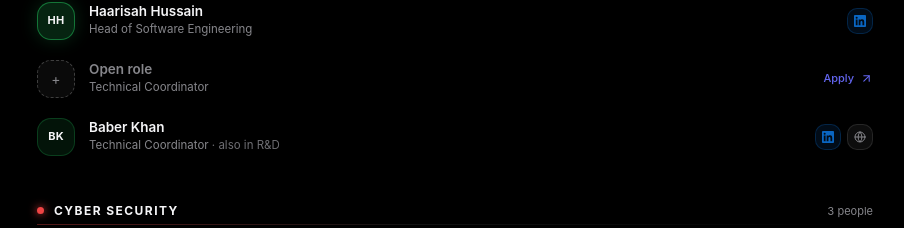
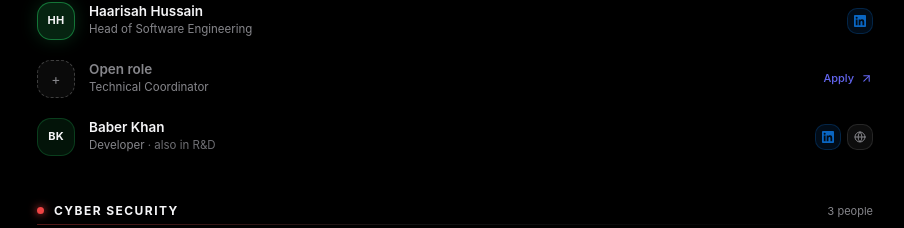
Before and after one commit to uffbilxl/sca, a Next.js app: page /committee in a window 1280 px wide. Shown: the part 843-1071 px from the top of the page, without its empty margins (185-1089 px from the left). Built offline with nearby package versions, Linux system fonts and the light colour scheme.

Commit message:
Committee: Baber Khan's Software Engineering title is Developer
Was Technical Coordinator. His Researcher seat in R&D is unchanged.

Co-Authored-By: Claude Opus 5 <noreply@anthropic.com>

```diff
--- a/src/app/committee/page.tsx
+++ b/src/app/committee/page.tsx
@@ -204,7 +204,7 @@ const COMMITTEE: Person[] = [
     linkedin: 'https://www.linkedin.com/in/baberr/',
     website: 'https://baberr.com',
     roles: [
-      { group: 'software', title: 'Technical Coordinator' },
+      { group: 'software', title: 'Developer' },
       { group: 'research', title: 'Researcher' },
     ],
   },
```
